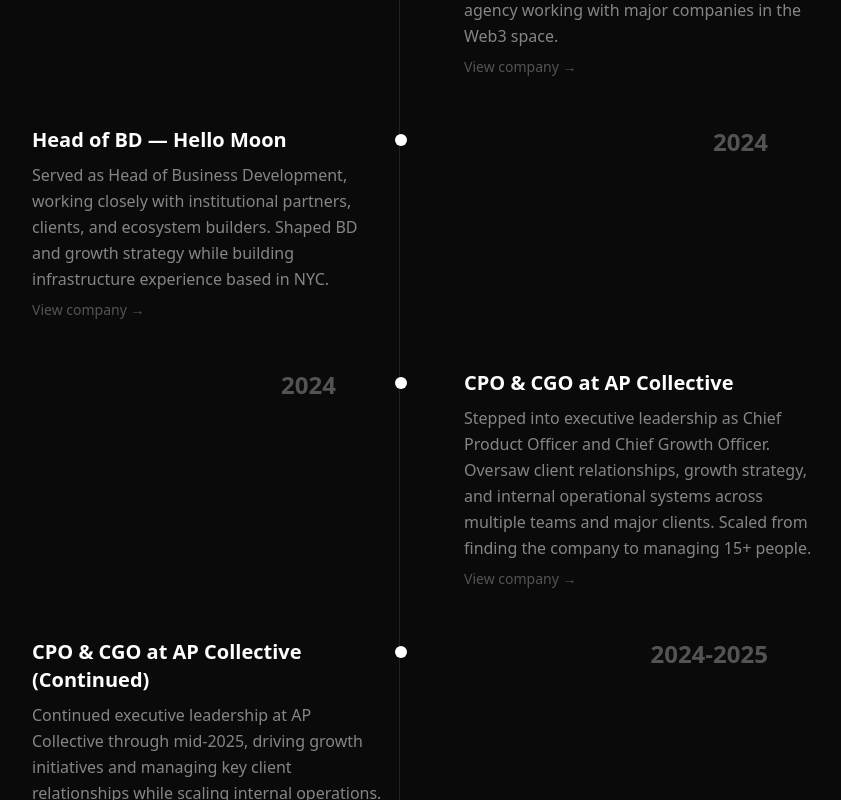
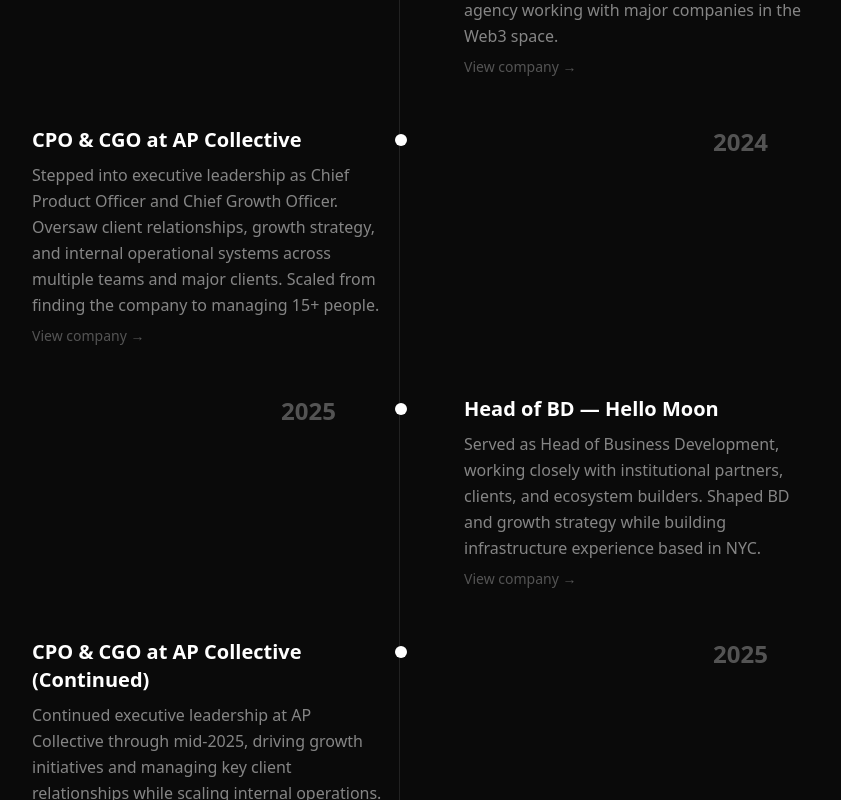
Before and after one commit to galileowil/galileowilson, a Next.js app: page / in a window 1280 px wide. Shown: the part 3440-4240 px from the top of the page, without its empty margins (240-1081 px from the left). Built offline with nearby package versions, Linux system fonts and the light colour scheme.

Commit message:
Fix Hello Moon date - 2025 not 2024

```diff
--- a/components/sections/Journey.tsx
+++ b/components/sections/Journey.tsx
@@ -29,18 +29,18 @@
   },
   {
     year: "2024",
+    title: "CPO & CGO at AP Collective",
+    description: "Stepped into executive leadership as Chief Product Officer and Chief Growth Officer. Oversaw client relationships, growth strategy, and internal operational systems across multiple teams and major clients. Scaled from finding the company to managing 15+ people.",
+    link: "https://x.com/apcollective",
+  },
+  {
+    year: "2025",
     title: "Head of BD — Hello Moon",
     description: "Served as Head of Business Development, working closely with institutional partners, clients, and ecosystem builders. Shaped BD and growth strategy while building infrastructure experience based in NYC.",
     link: "https://x.com/HelloMoon_io",
   },
   {
-    year: "2024",
-    title: "CPO & CGO at AP Collective",
-    description: "Stepped into executive leadership as Chief Product Officer and Chief Growth Officer. Oversaw client relationships, growth strategy, and internal operational systems across multiple teams and major clients. Scaled from finding the company to managing 15+ people.",
-    link: "https://x.com/apcollective",
-  },
-  {
-    year: "2024-2025",
+    year: "2025",
     title: "CPO & CGO at AP Collective (Continued)",
     description: "Continued executive leadership at AP Collective through mid-2025, driving growth initiatives and managing key client relationships while scaling internal operations.",
     link: "https://x.com/apcollective",
```
Also changed, not shown: 3 other files (tests, documents, lock files or other folders).
